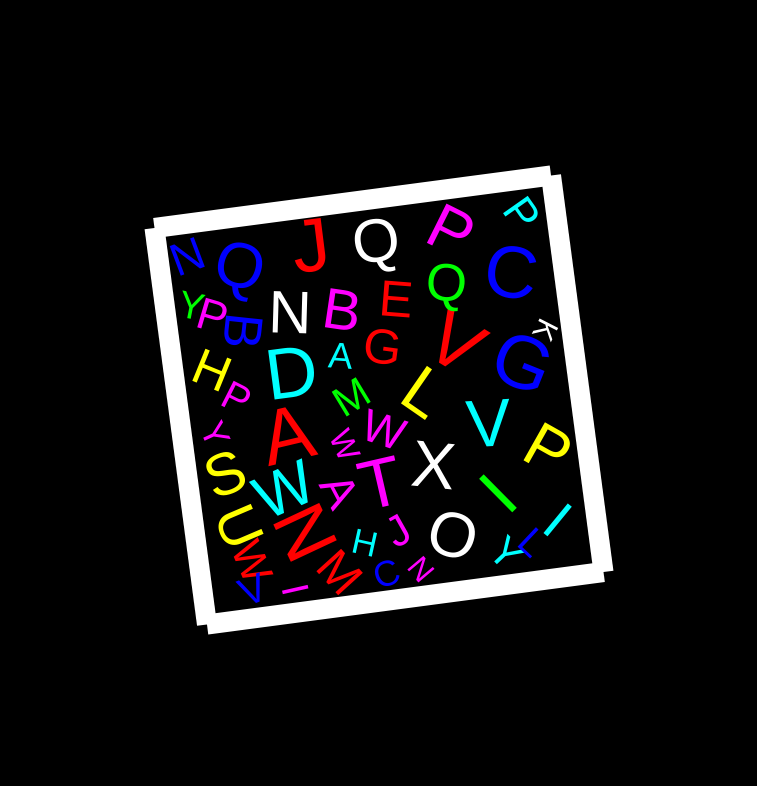
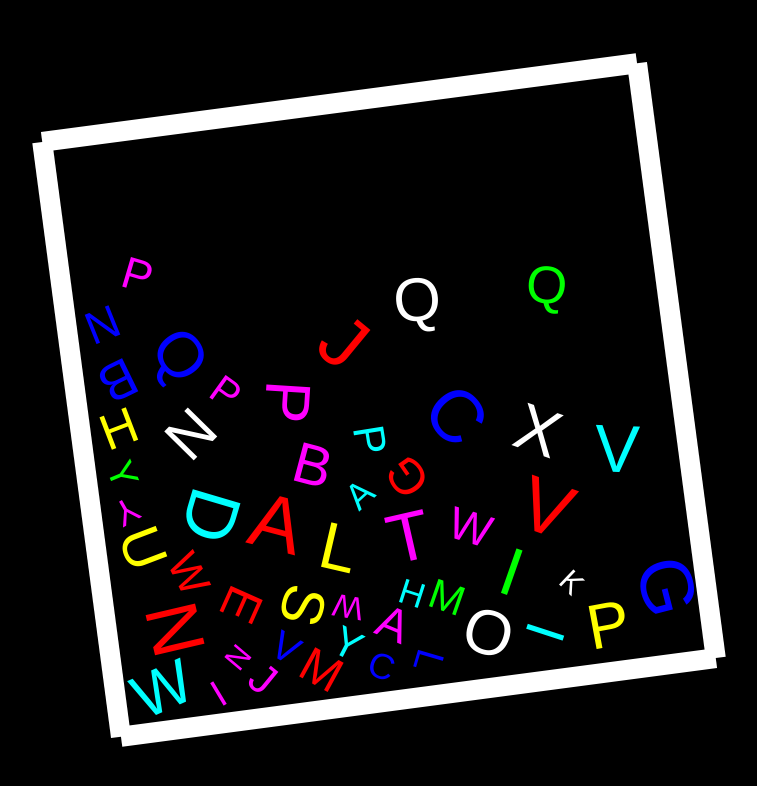
Before and after one commit to tarushvkodes/falling-letters-in-cube, a plain HTML site: page index.html in a window 1280 px wide. Shown: the whole page, without its empty margins (261-1018 px from the left). Drawn offline with nearby package versions, Linux system fonts and the light colour scheme.

Commit message:
make cube bigger

```diff
--- a/index.html
+++ b/index.html
@@ -2,7 +2,7 @@
 <html>
 <head>
   <meta charset="UTF-8">
-  <title>Letters in a Spinning Cube</title>
+  <title>Letters in a Spinning Cube (Bigger Cube)</title>
   <style>
     body { margin: 0; overflow: hidden; background: #000; }
     canvas { display: block; }
@@ -26,14 +26,14 @@
       // Create the physics engine and world.
       const engine = Engine.create();
       const world  = engine.world;
-      // Use a moderate gravity so letters still bounce nicely.
+      // Use a moderate gravity.
       world.gravity.y = 1;
 
-      // Get canvas and context.
+      // Get the canvas and its context.
       const canvas = document.getElementById("canvas");
       const ctx = canvas.getContext("2d");
 
-      // Resize canvas to fill window.
+      // Resize the canvas to fill the window.
       let containerCenter = { x: 0, y: 0 };
       function resizeCanvas() {
         canvas.width = window.innerWidth;
@@ -44,7 +44,7 @@
       resizeCanvas();
 
       // --- Container (Spinning Cube) Parameters ---
-      const containerSize = 400;       // Side length of the square container.
+      const containerSize = 600;       // Increased side length (from 400 to 600).
       const containerThickness = 20;   // Thickness of the walls.
       let containerAngle = 0;          // Current rotation (in radians) of the container.
 
@@ -52,7 +52,7 @@
       // The container is defined with its center at containerCenter.
       function createContainerWalls() {
         const half = containerSize / 2;
-        // Initial positions for containerAngle = 0:
+        // Create four walls for top, bottom, left and right.
         const top    = Bodies.rectangle(containerCenter.x, containerCenter.y - half, containerSize, containerThickness, { isStatic: true });
         const bottom = Bodies.rectangle(containerCenter.x, containerCenter.y + half, containerSize, containerThickness, { isStatic: true });
         const left   = Bodies.rectangle(containerCenter.x - half, containerCenter.y, containerThickness, containerSize, { isStatic: true });
@@ -74,7 +74,7 @@
             y: v.x * Math.sin(angle) + v.y * Math.cos(angle)
           };
         }
-        // Define local offsets for each wall (for containerAngle=0).
+        // Define local offsets for each wall (when containerAngle = 0).
         const offsets = {
           top:    { x: 0,     y: -half },
           bottom: { x: 0,     y: half },
@@ -91,7 +91,6 @@
           };
           // Update body position and angle.
           Body.setPosition(containerWalls[side], newPos);
-          // All walls adopt the container's rotation.
           Body.setAngle(containerWalls[side], containerAngle);
         }
       }
@@ -106,13 +105,13 @@
         const colors = ["#ff0000", "#00ff00", "#0000ff", "#ffff00", "#ff00ff", "#00ffff", "#ffffff"];
         return colors[Math.floor(Math.random() * colors.length)];
       }
-      // Spawn a letter inside the container. Letters are created in container-local coordinates
-      // (so they are guaranteed to be inside) and then converted to world coordinates.
+      // Spawn a letter inside the container.
+      // Letters are spawned using container-local coordinates, then rotated into world coordinates.
       function spawnLetter() {
-        const margin = 40; // so letters don't spawn too near the walls.
+        const margin = 40; // Leave some space from the walls.
         const effectiveSize = containerSize - margin;
         const halfEffective = effectiveSize / 2;
-        // Choose a random point in the container (local coordinates).
+        // Random local coordinates.
         const localX = Common.random(-halfEffective, halfEffective);
         const localY = Common.random(-halfEffective, halfEffective);
         // Rotate local coordinates by current containerAngle.
@@ -120,7 +119,7 @@
         const sin = Math.sin(containerAngle);
         const rotatedX = localX * cos - localY * sin;
         const rotatedY = localX * sin + localY * cos;
-        // World coordinates are containerCenter + rotated local offset.
+        // World coordinates.
         const x = containerCenter.x + rotatedX;
         const y = containerCenter.y + rotatedY;
 
@@ -145,7 +144,7 @@
 
       // --- Render Loop ---
       function render() {
-        // Update physics engine.
+        // Update physics.
         Engine.update(engine, 1000 / 60);
 
         // Update container rotation.
```
Also changed, not shown: 1 other file.
